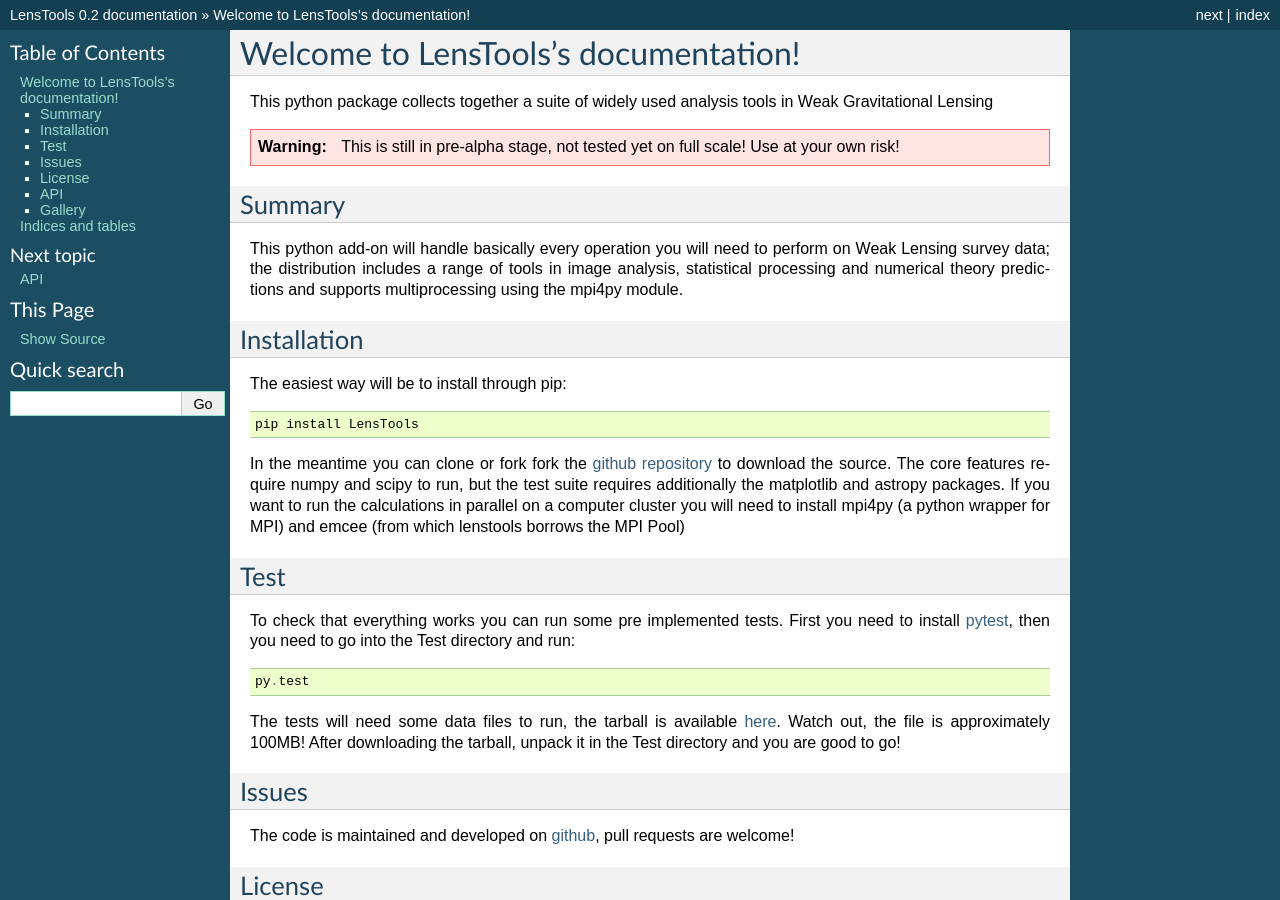
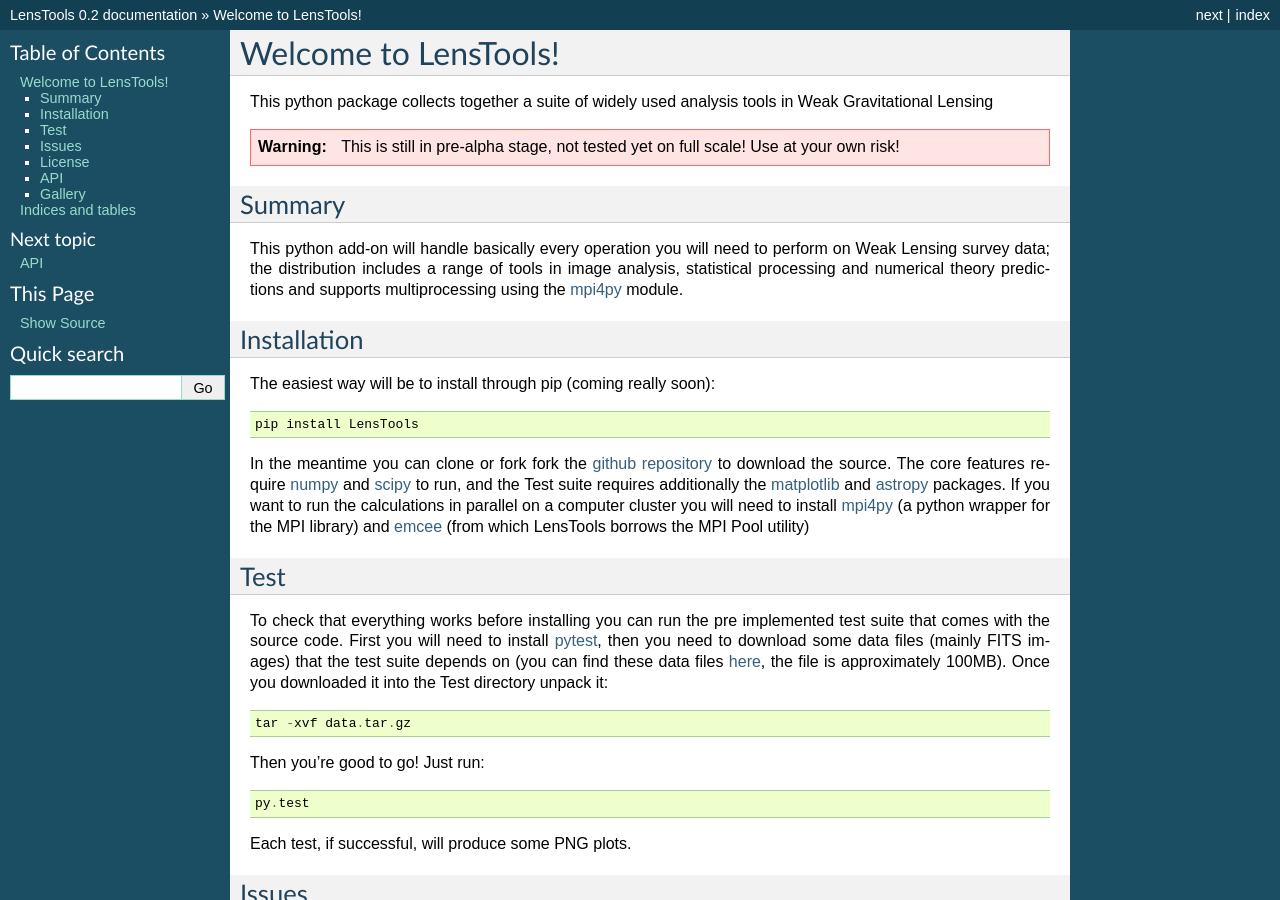
Before and after one commit to apetri/LensTools, a Sphinx documentation site: the page built from docs/source/index.rst, in a window 1280 px wide and 900 px high. Built offline with Sphinx 7.4.7, drawn with Linux system fonts in a browser that asks for light colours; some of the changed text lies outside the part shown.

Commit message:
Updated documentation

```diff
--- a/docs/source/index.rst
+++ b/docs/source/index.rst
@@ -3,8 +3,8 @@
    You can adapt this file completely to your liking, but it should at least
    contain the root `toctree` directive.
 
-Welcome to LensTools's documentation!
-=====================================
+Welcome to LensTools!
+=====================
 
 This python package collects together a suite of widely used analysis tools in Weak Gravitational Lensing
 
@@ -15,25 +15,29 @@
 Summary
 -------
 
-This python add-on will handle basically every operation you will need to perform on Weak Lensing survey data; the distribution includes a range of tools in image analysis, statistical processing and numerical theory predictions and supports multiprocessing using the mpi4py module.
+This python add-on will handle basically every operation you will need to perform on Weak Lensing survey data; the distribution includes a range of tools in image analysis, statistical processing and numerical theory predictions and supports multiprocessing using the `mpi4py <http://mpi4py.scipy.org>`_ module.
 
 Installation
 ------------
 
-The easiest way will be to install through pip::
+The easiest way will be to install through pip (coming really soon)::
 
 	pip install LensTools
 
-In the meantime you can clone or fork fork the `github repository <https://github.com/apetri/LensTools>`_ to download the source. The core features require numpy and scipy to run, but the test suite requires additionally the matplotlib and astropy packages. If you want to run the calculations in parallel on a computer cluster you will need to install mpi4py (a python wrapper for MPI) and emcee (from which lenstools borrows the MPI Pool)
+In the meantime you can clone or fork fork the `github repository <https://github.com/apetri/LensTools>`_ to download the source. The core features require `numpy <http://www.numpy.org>`_ and `scipy <http://www.scipy.org>`_ to run, and the Test suite requires additionally the `matplotlib <http://matplotlib.org>`_ and `astropy <http://www.astropy.org>`_ packages. If you want to run the calculations in parallel on a computer cluster you will need to install `mpi4py <http://mpi4py.scipy.org>`_ (a python wrapper for the MPI library) and `emcee <http://dan.iel.fm/emcee/current/>`_ (from which LensTools borrows the MPI Pool utility)
 
 Test
 ----
 
-To check that everything works you can run some pre implemented tests. First you need to install `pytest <http://pytest.org/latest/>`_, then you need to go into the Test directory and run::
+To check that everything works before installing you can run the pre implemented test suite that comes with the source code. First you will need to install `pytest <http://pytest.org/latest/>`_, then you need to download some data files (mainly FITS images) that the test suite depends on (you can find these data files `here <https://doc-0k-28-docs.googleusercontent.com/docs/securesc/2onj0g7d6rhqc0ucq5nr982bdvss3iqf/ivlpbbeo0m6u8me3s2a0n34d7462dk07/1405893600000/16262236432539457434/16262236432539457434/0Bx6ZTqNbWBx_Mk01WVJzYm5jNVk?e=download&h=16653014193614665626&nonce=33s37c4aqa36c&user=16262236432539457434&hash=t82hd2amumcn6ti16g7tancug56nc3c8>`_, the file is approximately 100MB). Once you downloaded it into the Test directory unpack it::
+
+   tar -xvf data.tar.gz
+
+Then you're good to go! Just run::
 
 	py.test
 
-The tests will need some data files to run, the tarball is available `here <https://doc-0k-28-docs.googleusercontent.com/docs/securesc/2onj0g7d6rhqc0ucq5nr982bdvss3iqf/ivlpbbeo0m6u8me3s2a0n34d7462dk07/1405893600000/16262236432539457434/16262236432539457434/0Bx6ZTqNbWBx_Mk01WVJzYm5jNVk?e=download&h=16653014193614665626&nonce=33s37c4aqa36c&user=16262236432539457434&hash=t82hd2amumcn6ti16g7tancug56nc3c8>`_. Watch out, the file is approximately 100MB! After downloading the tarball, unpack it in the Test directory and you are good to go!
+Each test, if successful, will produce some PNG plots.
 
 Issues
 ------
```
